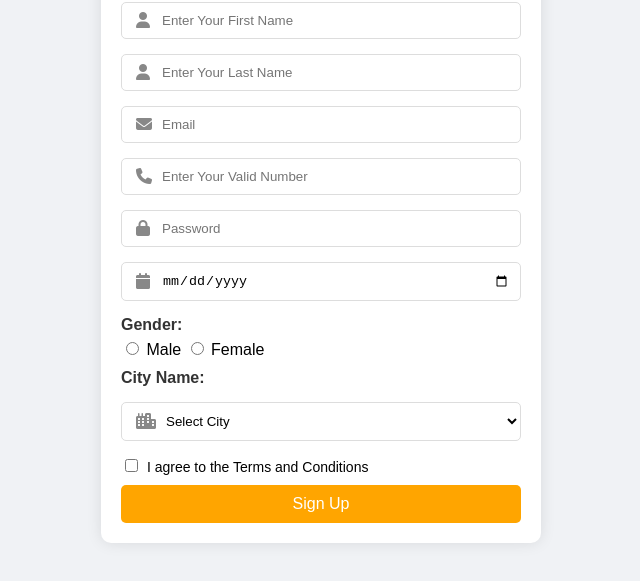
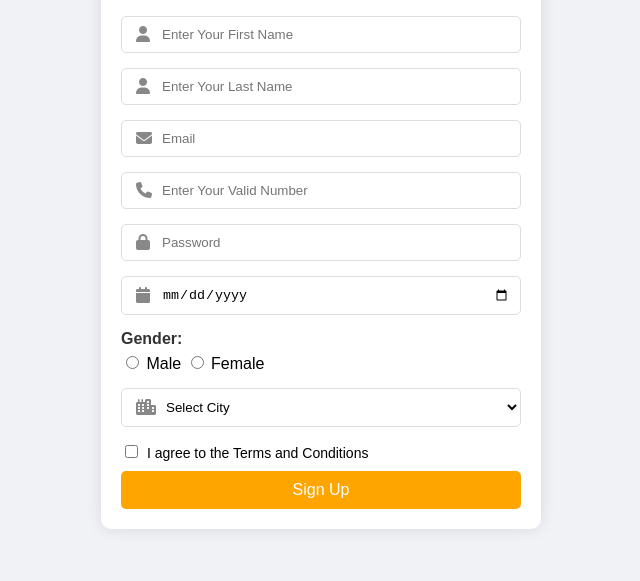
Before and after one commit to MhasibC21/registrationFrom, a plain HTML site: page Hasib/Index.html in a window 1280 px wide. Shown: the part 177-758 px from the top of the page, without its empty margins (319-959 px from the left). Drawn offline with Linux system fonts and the light colour scheme.

Commit message:
Update Index.html

```diff
--- a/Hasib/Index.html
+++ b/Hasib/Index.html
@@ -42,7 +42,7 @@
                 <input type="radio" name="gender" value="male" required> Male
                 <input type="radio" name="gender" value="female" required> Female
             </div>
-            <label for="city">City Name:</label>
+
             <div class="input-group">
                 <i class="fa fa-city"></i>
                 <select name="city" class="dropDown" required>
```
